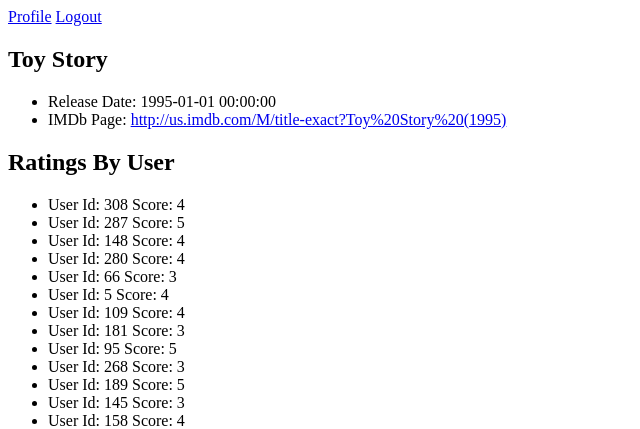
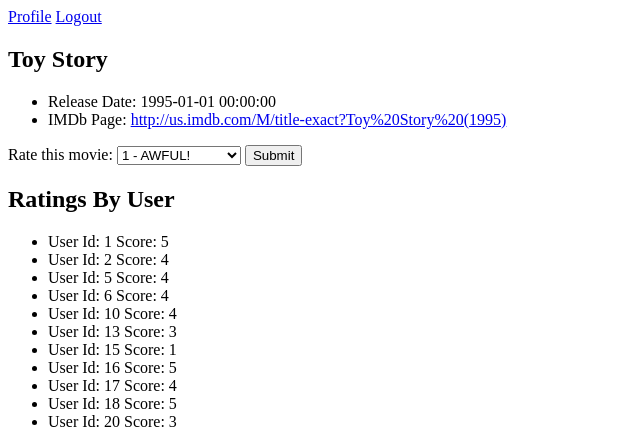
Before and after one commit to pdecks/ratings, a Flask app: page /movies/1 in a window 1280 px wide. Shown: the top 429 px of the page, without its empty margins (0-640 px from the left). Run offline with Flask 2, Linux system fonts and the light colour scheme; a user stored in the database is signed in; data comes from the database, SQL or seed files in the repository.

Commit message:
trying to get user movie rating working ... database not updating

```diff
--- a/server.py
+++ b/server.py
@@ -45,13 +45,46 @@ def show_movie_details(movie_id):
             FROM Ratings
             JOIN Movies ON Movies.movie_id = Ratings.movie_id
             JOIN Users ON Users.user_id = Ratings.user_id
-            WHERE Movies.movie_id = :movie_id;
+            WHERE Movies.movie_id = :movie_id
+            ORDER BY Users.user_id;
             """
     cursor = db.session.execute(QUERY, {'movie_id': movie_id})
     ratings = cursor.fetchall()
 
     # movies = Movie.query.order_by(Movie.movie_title).all()
     return render_template("movie-details.html", movie=movie, ratings=ratings)
+
+@app.route('/movies/add-rating', methods=['POST'])
+def update_movie_rating():
+    # this route is only accessed by a logged-in user
+
+    # get the movie_id (hidden submit)
+    movie_id = request.form.get('movie-id')
+    # get user's rating
+    user_rating = request.form.get('value')
+    user_id = session['user_id']
+    print "this is user_id: %s" % user_id
+
+    # query Rating to see if user has already rated
+    # if rating = None, add rating to database
+    rating = Rating.query.filter(User.user_id == user_id).first()
+    print "This is rating at line 70: movie_id %s user_id %s score %s" % (rating.movie_id, rating.user_id, rating.score)
+    if rating == None:
+        # add value in ratings database
+        rating = Rating(movie_id=movie_id, user_id=user_id, score=user_rating)
+        print "This is rating: movie_id %s user_id %s score %s" % (rating.movie_id, rating.user_id, rating.score)
+        db.session.add(rating)
+        db.session.commit()
+    else: # update rating
+        QUERY = """
+        UPDATE Ratings
+        SET score = :score
+        WHERE user_id = :user_id AND movie_id = :movie_id;
+        """
+        cursor = db.session.execute(QUERY, {'user_id': user_id, 'movie_id': movie_id, 'score': user_rating})
+        db.session.commit()
+
+    return redirect("/movies/" + str(movie_id))
 
 @app.route('/users')
 def users():
@@ -72,12 +105,12 @@ def process_login():
 
     # if user = None, add user to database
     user = User.query.filter(User.email == username).first()
-    print "This is user after line 74: %s" % user
+    # print "This is user after line 74: %s" % user
     if user == None:
         age = ''
         zipcode = ''
         user = User(email=username, password=password, age=age, zipcode=zipcode)
-        print "This is user after line 79: %s" % user
+        # print "This is user after line 79: %s" % user
         db.session.add(user)
         db.session.commit()
 
--- a/templates/movie-details.html
+++ b/templates/movie-details.html
@@ -6,7 +6,49 @@
         <li>Release Date: {{ movie.release_date }}</li>
         <li>IMDb Page: <a href="{{ movie.imdb_url }}">{{ movie.imdb_url }}</a></li>
     </ul>
+    <div>
+        {# if logged in, allow user to enter/edit rating #}
+        {% if "user_id" in session %}
+        <form action="add-rating" id="user-rating" method="POST">
+            <label>
+                Rate this movie:
+                <select name="user-rating">
+                    <option value="1">1 - AWFUL!</option>
+                    <option value="2">2 - Not into it.</option>
+                    <option value="3">3 - Meh.</option>
+                    <option value="4">4 - Cool.</option>
+                    <option value="5">5 - SO AMAZED!</option>
+                </select>
+                <input type="hidden" name="movie-id" value="{{movie.movie_id}}">
+            </label>
+            <input type="submit">
+        </form>
+        <div id="successful-update">
+        </div>
 
+    <script>
+    // event handler
+    $("#user-rating").on("submit", updateRatings);
+
+    // update database (request to server at route /add-rating)
+    function updateRatings(evt) {
+        evt.preventDefault
+        $.get("/add-rating", displaySuccess);
+    }
+
+    function displaySuccess() {
+        $("#successful-update").html("Updated successfully!");
+    }
+
+    </script>
+
+
+
+        {% endif %}
+        {# TODO: show their current rating at top? #}
+
+
+    </div>
     <!-- TODO: if someone is logged in, allow them to add or edit their rating -->
     <h2>Ratings By User</h2>
     <ul>
```
